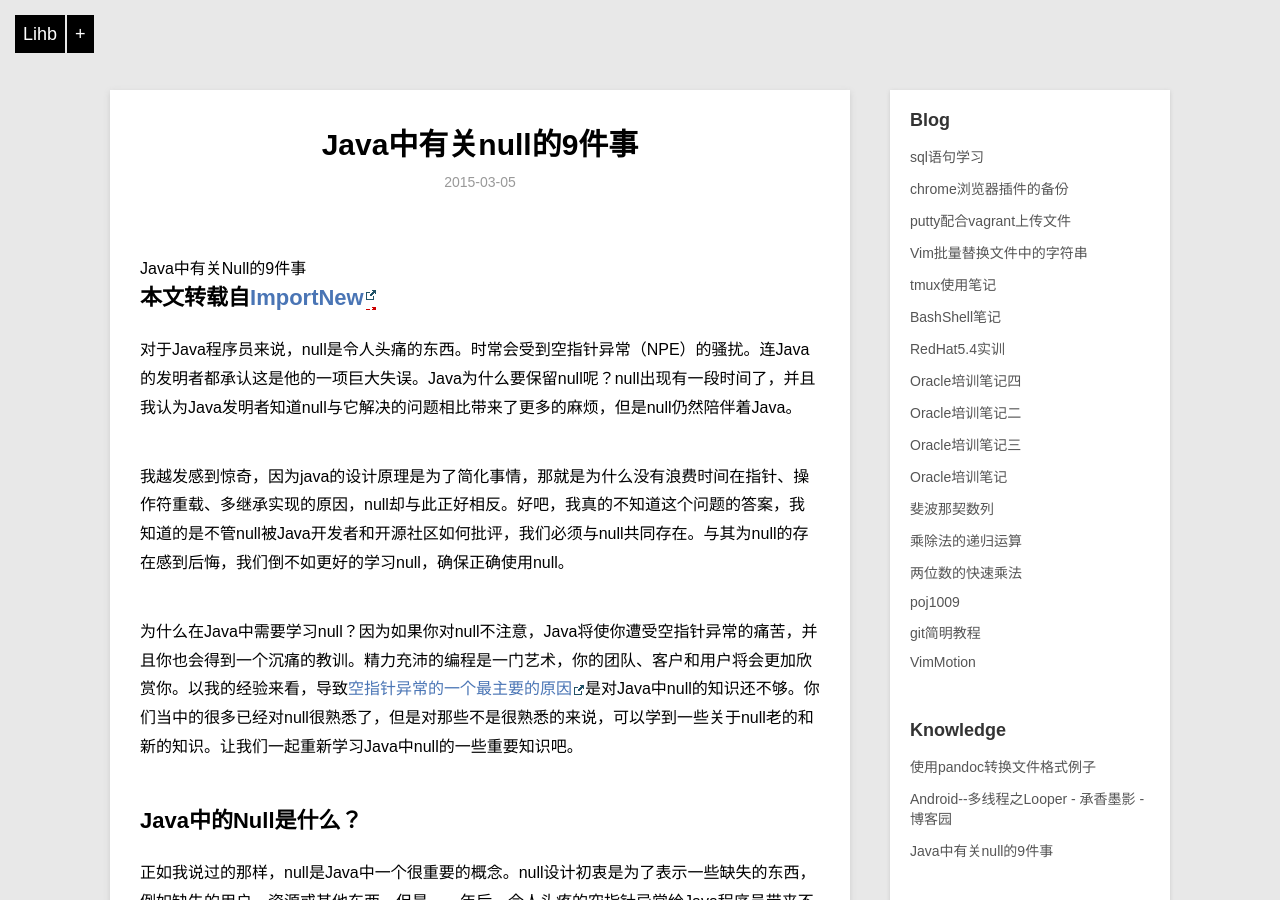
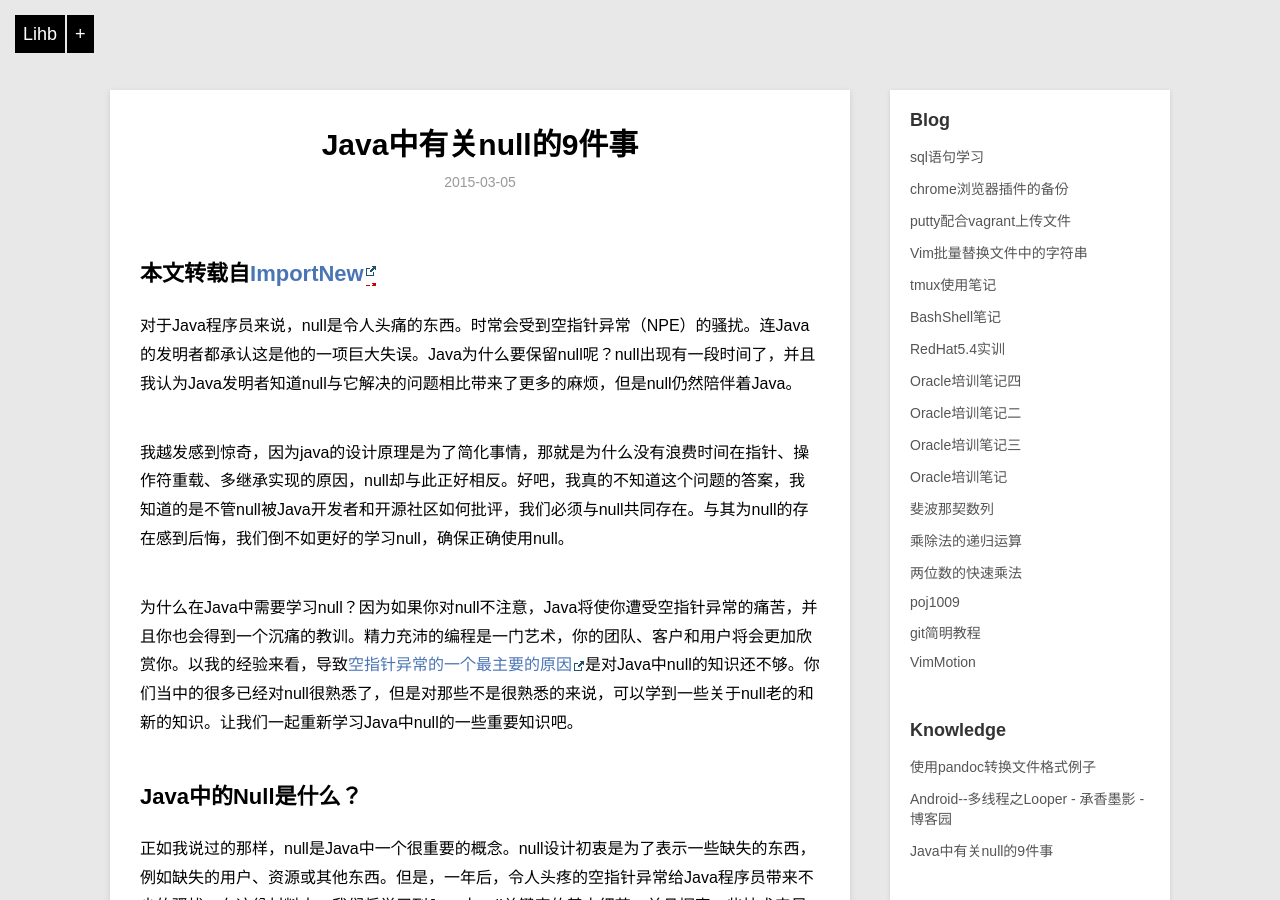
Before and after one commit to lihb/lihb.github.com, a Jekyll site: the page built from _posts/knowledge/2015-03-05-Java中有关null的9件事.md, in a window 1280 px wide and 900 px high. Built offline with Jekyll 4.4.1, drawn with Linux system fonts in a browser that asks for light colours; Markdown is read by kramdown in place of the engine named in the settings.

Commit message:
删除小标题

```diff
--- a/_posts/knowledge/2015-03-05-Java中有关null的9件事.md
+++ b/_posts/knowledge/2015-03-05-Java中有关null的9件事.md
@@ -4,9 +4,6 @@ title: Java中有关null的9件事
 description: 关于null，你应该知道的9件事
 category: knowledge
 ---
-
-Java中有关Null的9件事
-=====================
 
 本文转载自[ImportNew](http://www.importnew.com/14229.html)
 ------------------------------------------------------------
```
